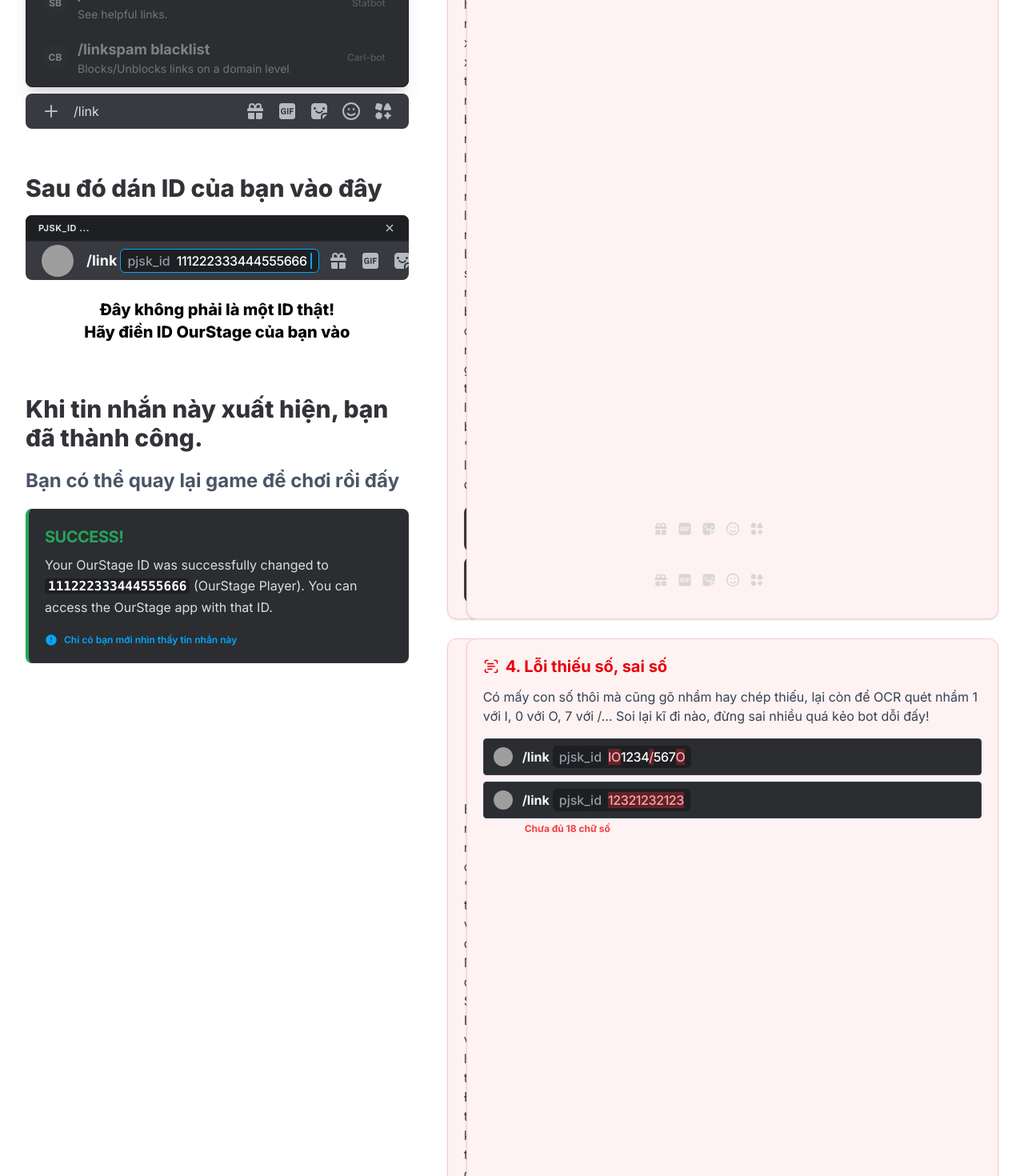
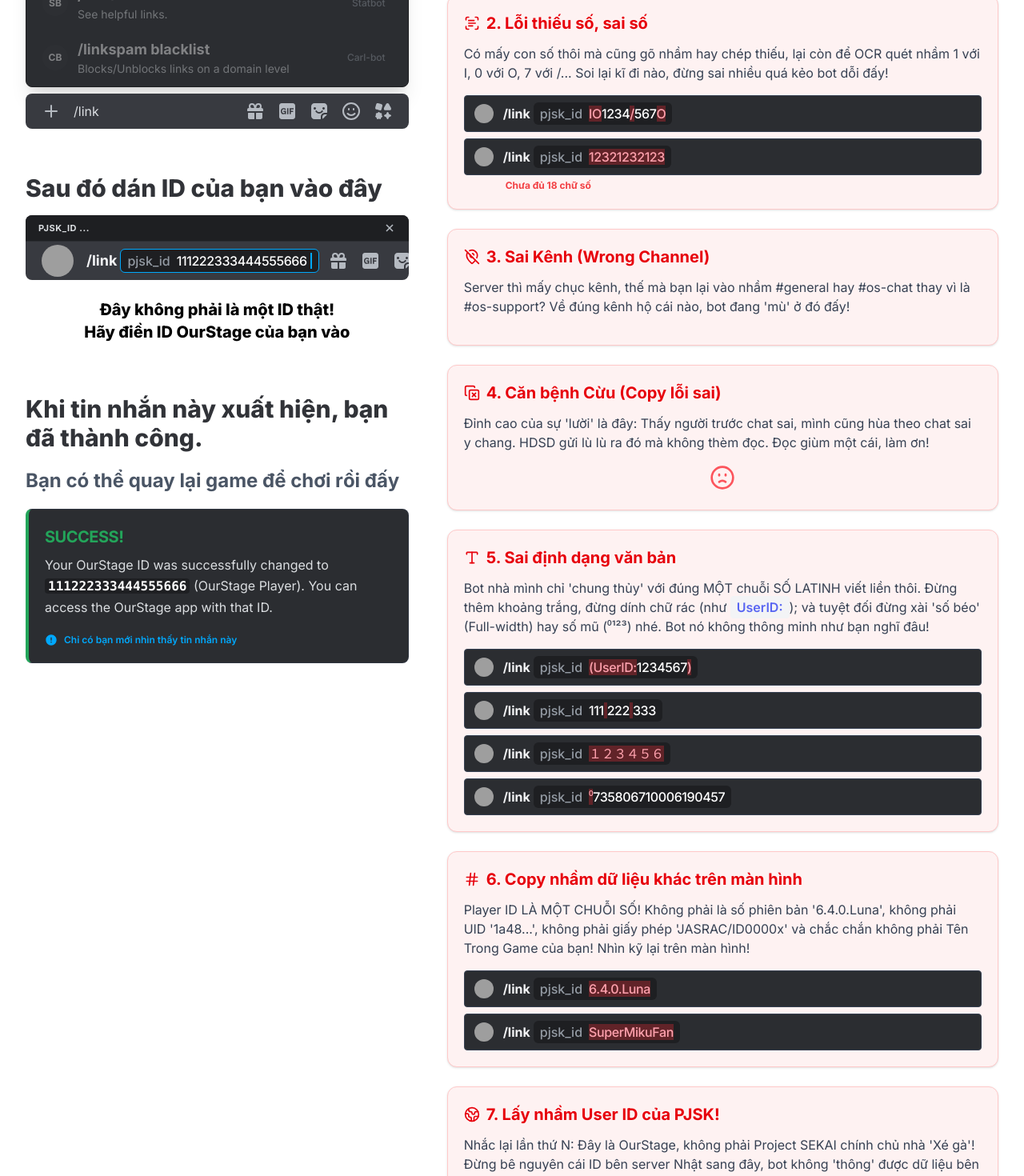
Before and after one commit to SweetSea-ButImNotSweet/OurstageDiscordHelp, a React (Vite) app: page / in a window 1280 px wide. Shown: the part 520-1990 px from the top of the page at 80% size. Built offline with nearby package versions, Linux system fonts and the light colour scheme; grey boxes are pictures that could not be loaded.

Commit message:
33 Finish

```diff
--- a/locales/en.json
+++ b/locales/en.json
@@ -20,22 +20,20 @@
   "id_dash_desc": "Click on the game to let it load for a while, and it will generate an ID for you. But since you need to link an account, the game will return a <cmd>Not allowed</cmd> popup, which is normal, just click <cmd>OK</cmd> to return to the title screen.",
   "closing_text": "It's super quick! Once done, you're ready to play!",
   "cm_title": "Common Mistakes to Avoid",
-  "cm_subtitle": "Here are 8 ways linking your account could fail. Don't let this be you!",
+  "cm_subtitle": "Here are 7 ways linking your account could fail. Don't let this be you!",
   "cm_1_title": "1. Plain Text",
   "cm_1_desc": "Those shiny suggestions popped up for a reason, you know? Please actually click them next time, because if you just type it out, the bot is effectively 'blind' to you.",
-  "cm_2_title": "2. Wrong Channel",
-  "cm_2_desc": "Dozens of channels and you chose #general or #os-chat instead of #os-support? The bot is 'blind' there, please move to the correct channel!",
-  "cm_3_title": "3. Formatting Errors",
-  "cm_3_desc": "The bot only has eyes for ONE solid string of STANDARD LATIN NUMBERS. No spaces, no 'extra' text (like <cmd>UserID:</cmd>), no 'Fat' (full-width) numbers, and definitely NO tiny superscript fonts (⁰¹²³). It's not as smart as you think, so keep it simple!",
-  "cm_4_title": "4. Misaligned Digits",
-  "cm_4_desc": "It's just a few numbers, yet somehow they got scrambled or lost. Did the OCR mix up 1 with I, 0 with O, or 7 with /? Double-check it carefully, we don't want the bot to start pouting from all these mistakes!",
-  "cm_5_title": "5. Invalid Data Fallacy",
-  "cm_5_desc": "Player ID IS JUST NUMBERS! It's not your game version '6.4.0.Luna', not your UUID '1a48...', not a 'JASRAC/ID0000x' license, and definitely not your In-Game Name! Look closely at the screen!",
-  "cm_6_title": "6. Using an Official Project SEKAI ID",
-  "cm_6_desc": "Repeating this for the N-th time: This is OurStage, NOT the official Project SEKAI! Don't just paste your Japanese server ID here. The bot doesn't have access to SEGA's database.",
-  "cm_7_title": "7. Uninitialized ID",
-  "cm_7_desc": "The game hasn't even finished 'birthing' your ID yet and you're already trying to link it? If it's a hyphen (-), you're basically linking with thin air. Let the game load first!",
-  "cm_8_title": "8. The Sheep Mentality (Copycat Errors)",
-  "cm_8_desc": "Peak laziness: Watching someone else fail and then doing the exact same thing instead of reading the guide. Please, just read the instructions once. Just once!",
+  "cm_2_title": "2. Misaligned Digits",
+  "cm_2_desc": "It's just a few numbers, yet somehow they got scrambled or lost. Did the OCR mix up 1 with I, 0 with O, or 7 with /? Double-check it carefully, we don't want the bot to start pouting from all these mistakes!",
+  "cm_3_title": "3. Wrong Channel",
+  "cm_3_desc": "Dozens of channels and you chose #general or #os-chat instead of #os-support? The bot is 'blind' there, please move to the correct channel!",
+  "cm_4_title": "4. The Sheep Mentality (Copycat Errors)",
+  "cm_4_desc": "Peak laziness: Watching someone else fail and then doing the exact same thing instead of reading the guide. Please, just read the instructions once. Just once!",
+  "cm_5_title": "5. Formatting Errors",
+  "cm_5_desc": "The bot only has eyes for ONE solid string of STANDARD LATIN NUMBERS. No spaces, no 'extra' text (like <cmd>UserID:</cmd>), no 'Fat' (full-width) numbers, and definitely NO tiny superscript fonts (⁰¹²³). It's not as smart as you think, so keep it simple!",
+  "cm_6_title": "6. Invalid Data Fallacy",
+  "cm_6_desc": "Player ID IS JUST NUMBERS! It's not your game version '6.4.0.Luna', not your UUID '1a48...', not a 'JASRAC/ID0000x' license, and definitely not your In-Game Name! Look closely at the screen!",
+  "cm_7_title": "7. Using an Official Project SEKAI ID",
+  "cm_7_desc": "Repeating this for the N-th time: This is OurStage, NOT the official Project SEKAI! Don't just paste your Japanese server ID here. The bot doesn't have access to SEGA's database.",
   "cm_error_18_digits": "Not enough 18 digits"
 }
--- a/locales/vi.json
+++ b/locales/vi.json
@@ -19,22 +19,20 @@
   "id_dash_desc": "Bấm vào game để cho nó load một lúc, game sẽ tạo cho bạn một cái ID. Nhưng vì bạn cần phải liên kết tài khoản nên game sẽ trả thông báo <cmd>Not allowed</cmd>, chuyện này bình thường, nhấn <cmd>OK</cmd> để quay về màn hình vào game.",
   "closing_text": "Làm nhanh lắm! Một khi bạn làm xong thì bạn có thể chơi!",
   "cm_title": "Những lỗi sai cần tránh",
-  "cm_subtitle": "Đây là 8 lỗi sai thường gặp khi liên kết tài khoản. Đừng để mình là người tiếp theo nhé!",
+  "cm_subtitle": "Đây là 7 lỗi sai thường gặp khi liên kết tài khoản. Đừng để mình là người tiếp theo nhé!",
   "cm_1_title": "1. Gửi văn bản thô (Plain Text)",
   "cm_1_desc": "Bảng đề xuất hiện ra xịn xò thế mà bạn nỡ lòng nào ngó lơ nó? Lần sau nhớ bấm chọn nhé, gõ tay là bot... 'mù' luôn đấy!",
-  "cm_2_title": "2. Sai Kênh (Wrong Channel)",
-  "cm_2_desc": "Server thì mấy chục kênh, thế mà bạn lại vào nhầm #general hay #os-chat thay vì là #os-support? Về đúng kênh hộ cái nào, bot đang 'mù' ở đó đấy!",
-  "cm_3_title": "3. Sai định dạng văn bản",
-  "cm_3_desc": "Bot nhà mình chỉ 'chung thủy' với đúng MỘT chuỗi SỐ LATINH viết liền thôi. Đừng thêm khoảng trắng, đừng dính chữ rác (như <cmd>UserID:</cmd>); và tuyệt đối đừng xài 'số béo' (Full-width) hay số mũ (⁰¹²³) nhé. Bot nó không thông minh như bạn nghĩ đâu!",
-  "cm_4_title": "4. Lỗi thiếu số, sai số",
-  "cm_4_desc": "Có mấy con số thôi mà cũng gõ nhầm hay chép thiếu, lại còn để OCR quét nhầm 1 với I, 0 với O, 7 với /... Soi lại kĩ đi nào, đừng sai nhiều quá kẻo bot dỗi đấy!",
-  "cm_5_title": "5. Copy nhầm dữ liệu khác trên màn hình",
-  "cm_5_desc": "Player ID LÀ MỘT CHUỖI SỐ! Không phải là số phiên bản '6.4.0.Luna', không phải UID '1a48...', không phải giấy phép 'JASRAC/ID0000x' và chắc chắn không phải Tên Trong Game của bạn! Nhìn kỹ lại trên màn hình!",
-  "cm_6_title": "6. Lấy nhầm User ID của PJSK!",
-  "cm_6_desc": "Nhắc lại lần thứ N: Đây là OurStage, không phải Project SEKAI chính chủ nhà 'Xé gà'! Đừng bê nguyên cái ID bên server Nhật sang đây, bot không 'thông' được dữ liệu bên đó đâu mà cố chấp.",
-  "cm_7_title": "7. ID báo dấu gạch (-)",
-  "cm_7_desc": "Game chưa kịp 'nặn' ra cái ID cho bạn mà đã đòi liên kết rồi? Bạn định liên kết với... không khí à? Vào game cho nó load xong cái đã nào!",
-  "cm_8_title": "8. Căn bệnh Cừu (Copy lỗi sai)",
-  "cm_8_desc": "Đỉnh cao của sự 'lười' là đây: Thấy người trước chat sai, mình cũng hùa theo chat sai y chang. HDSD gửi lù lù ra đó mà không thèm đọc. Đọc giùm một cái, làm ơn!",
+  "cm_2_title": "2. Lỗi thiếu số, sai số",
+  "cm_2_desc": "Có mấy con số thôi mà cũng gõ nhầm hay chép thiếu, lại còn để OCR quét nhầm 1 với I, 0 với O, 7 với /... Soi lại kĩ đi nào, đừng sai nhiều quá kẻo bot dỗi đấy!",
+  "cm_3_title": "3. Sai Kênh (Wrong Channel)",
+  "cm_3_desc": "Server thì mấy chục kênh, thế mà bạn lại vào nhầm #general hay #os-chat thay vì là #os-support? Về đúng kênh hộ cái nào, bot đang 'mù' ở đó đấy!",
+  "cm_4_title": "4. Căn bệnh Cừu (Copy lỗi sai)",
+  "cm_4_desc": "Đỉnh cao của sự 'lười' là đây: Thấy người trước chat sai, mình cũng hùa theo chat sai y chang. HDSD gửi lù lù ra đó mà không thèm đọc. Đọc giùm một cái, làm ơn!",
+  "cm_5_title": "5. Sai định dạng văn bản",
+  "cm_5_desc": "Bot nhà mình chỉ 'chung thủy' với đúng MỘT chuỗi SỐ LATINH viết liền thôi. Đừng thêm khoảng trắng, đừng dính chữ rác (như <cmd>UserID:</cmd>); và tuyệt đối đừng xài 'số béo' (Full-width) hay số mũ (⁰¹²³) nhé. Bot nó không thông minh như bạn nghĩ đâu!",
+  "cm_6_title": "6. Copy nhầm dữ liệu khác trên màn hình",
+  "cm_6_desc": "Player ID LÀ MỘT CHUỖI SỐ! Không phải là số phiên bản '6.4.0.Luna', không phải UID '1a48...', không phải giấy phép 'JASRAC/ID0000x' và chắc chắn không phải Tên Trong Game của bạn! Nhìn kỹ lại trên màn hình!",
+  "cm_7_title": "7. Lấy nhầm User ID của PJSK!",
+  "cm_7_desc": "Nhắc lại lần thứ N: Đây là OurStage, không phải Project SEKAI chính chủ nhà 'Xé gà'! Đừng bê nguyên cái ID bên server Nhật sang đây, bot không 'thông' được dữ liệu bên đó đâu mà cố chấp.",
   "cm_error_18_digits": "Chưa đủ 18 chữ số"
 }
--- a/src/components/CommonMistakes.jsx
+++ b/src/components/CommonMistakes.jsx
@@ -49,22 +49,64 @@
                     </div>
                 </div>
 
-                {/* 2. Wrong Channel */}
+                {/* 2. Misaligned Digits */}
+                <div className="cm-card">
+                    <div className="cm-header">
+                        <ScanText className="w-5 h-5" />
+                        <T i18nKey="cm_2_title" className="cm-title" as="h3" />
+                    </div>
+                    <T i18nKey="cm_2_desc" className="cm-desc" as="p" />
+
+                    <div className="space-y-2">
+                        <FakeMessage>
+                            <div className="mr-3"><Avatar /></div>
+                            <span className="text-[#f2f3f5] font-bold mr-1">/link</span>
+                            <ParameterBox styleType="cm" showLabel={true} value={
+                                <><span className="cm-error-text">I</span><span className="cm-error-text">O</span>1234<span className="cm-error-text">/</span>567<span className="cm-error-text">O</span></>
+                            } />
+                        </FakeMessage>
+
+                        <div className="flex flex-col">
+                            <FakeMessage>
+                                <div className="mr-3"><Avatar /></div>
+                                <span className="text-[#f2f3f5] font-bold mr-1">/link</span>
+                                <ParameterBox styleType="cm" showLabel={false} value={
+                                    <span className="cm-error-text">12321232123</span>
+                                } />
+                            </FakeMessage>
+                            <T i18nKey="cm_error_18_digits" className="text-[#f23f43] text-[12px] font-bold mt-1 ml-13" />
+                        </div>
+                    </div>
+                </div>
+
+                {/* 3. Wrong Channel */}
                 <div className="cm-card">
                     <div className="cm-header">
                         <MapPinOff className="w-5 h-5" />
-                        <T i18nKey="cm_2_title" className="cm-title" as="h3" />
+                        <T i18nKey="cm_3_title" className="cm-title" as="h3" />
                     </div>
-                    <T i18nKey="cm_2_desc" className="cm-desc" as="p" />
+                    <T i18nKey="cm_3_desc" className="cm-desc" as="p" />
                 </div>
 
-                {/* 3. Formatting Errors */}
+                {/* 4. Copycat */}
+                <div className="cm-card">
+                    <div className="cm-header">
+                        <CopyX className="w-5 h-5" />
+                        <T i18nKey="cm_4_title" className="cm-title" as="h3" />
+                    </div>
+                    <T i18nKey="cm_4_desc" className="cm-desc" as="p" />
+                    <div className="text-center font-bold text-red-500/80">
+                        <Frown className="w-8 h-8 mx-auto mb-1" />
+                    </div>
+                </div>
+
+                {/* 5. Formatting Errors */}
                 <div className="cm-card">
                     <div className="cm-header">
                         <Type className="w-5 h-5" />
-                        <T i18nKey="cm_3_title" className="cm-title" as="h3" />
+                        <T i18nKey="cm_5_title" className="cm-title" as="h3" />
                     </div>
-                    <T i18nKey="cm_3_desc" className="cm-desc" as="p" />
+                    <T i18nKey="cm_5_desc" className="cm-desc" as="p" />
 
                     <div className="space-y-2">
                         <FakeMessage>
@@ -103,43 +145,13 @@
                     </div>
                 </div>
 
-                {/* 4. Misaligned Digits */}
-                <div className="cm-card">
-                    <div className="cm-header">
-                        <ScanText className="w-5 h-5" />
-                        <T i18nKey="cm_4_title" className="cm-title" as="h3" />
-                    </div>
-                    <T i18nKey="cm_4_desc" className="cm-desc" as="p" />
-
-                    <div className="space-y-2">
-                        <FakeMessage>
-                            <div className="mr-3"><Avatar /></div>
-                            <span className="text-[#f2f3f5] font-bold mr-1">/link</span>
-                            <ParameterBox styleType="cm" showLabel={true} value={
-                                <><span className="cm-error-text">I</span><span className="cm-error-text">O</span>1234<span className="cm-error-text">/</span>567<span className="cm-error-text">O</span></>
-                            } />
-                        </FakeMessage>
-
-                        <div className="flex flex-col">
-                            <FakeMessage>
-                                <div className="mr-3"><Avatar /></div>
-                                <span className="text-[#f2f3f5] font-bold mr-1">/link</span>
-                                <ParameterBox styleType="cm" showLabel={false} value={
-                                    <span className="cm-error-text">12321232123</span>
-                                } />
-                            </FakeMessage>
-                            <T i18nKey="cm_error_18_digits" className="text-[#f23f43] text-[12px] font-bold mt-1 ml-13" />
-                        </div>
-                    </div>
-                </div>
-
-                {/* 5. Invalid Data Fallacy */}
+                {/* 6. Invalid Data Fallacy */}
                 <div className="cm-card">
                     <div className="cm-header">
                         <Hash className="w-5 h-5" />
-                        <T i18nKey="cm_5_title" className="cm-title" as="h3" />
+                        <T i18nKey="cm_6_title" className="cm-title" as="h3" />
                     </div>
-                    <T i18nKey="cm_5_desc" className="cm-desc" as="p" />
+                    <T i18nKey="cm_6_desc" className="cm-desc" as="p" />
 
                     <div className="space-y-2">
                         <FakeMessage>
@@ -160,50 +172,14 @@
                     </div>
                 </div>
 
-                {/* 6. Wrong Game ID */}
+                {/* 7. Wrong Game ID */}
                 <div className="cm-card">
                     <div className="cm-header">
                         <Globe2 className="w-5 h-5" />
-                        <T i18nKey="cm_6_title" className="cm-title" as="h3" />
-                    </div>
-                    <T i18nKey="cm_6_desc" className="cm-desc" as="p" />
-                    <FakeMessage>
-                        <div className="mr-3"><Avatar /></div>
-                        <span className="text-[#f2f3f5] font-bold mr-1">/link</span>
-                        <ParameterBox styleType="cm" showLabel={true} value={
-                            <span className="cm-error-text">444333222111</span>
-                        } />
-                    </FakeMessage>
-                </div>
-
-                {/* 7. Uninitialized */}
-                <div className="cm-card">
-                    <div className="cm-header">
-                        <Minus className="w-5 h-5" />
                         <T i18nKey="cm_7_title" className="cm-title" as="h3" />
                     </div>
-                    <T i18nKey="cm_7_desc" className="cm-desc" as="p" />
-                    <FakeMessage>
-                        <div className="mr-3"><Avatar /></div>
-                        <span className="text-[#f2f3f5] font-bold mr-1">/link</span>
-                        <ParameterBox styleType="cm" showLabel={true} value={
-                            <span className="cm-error-text">-</span>
-                        } />
-                    </FakeMessage>
+                    <T i18nKey="cm_7_desc" className="cm-desc mb-0!" as="p" />
                 </div>
-
-                {/* 8. Copycat */}
-                <div className="cm-card lg:col-start-2 lg:col-span-1">
-                    <div className="cm-header">
-                        <CopyX className="w-5 h-5" />
-                        <T i18nKey="cm_8_title" className="cm-title" as="h3" />
-                    </div>
-                    <T i18nKey="cm_8_desc" className="cm-desc" as="p" />
-                    <div className="text-center font-bold text-red-500/80">
-                        <Frown className="w-8 h-8 mx-auto mb-1" />
-                    </div>
-                </div>
-
             </div>
         </div>
     );
```
